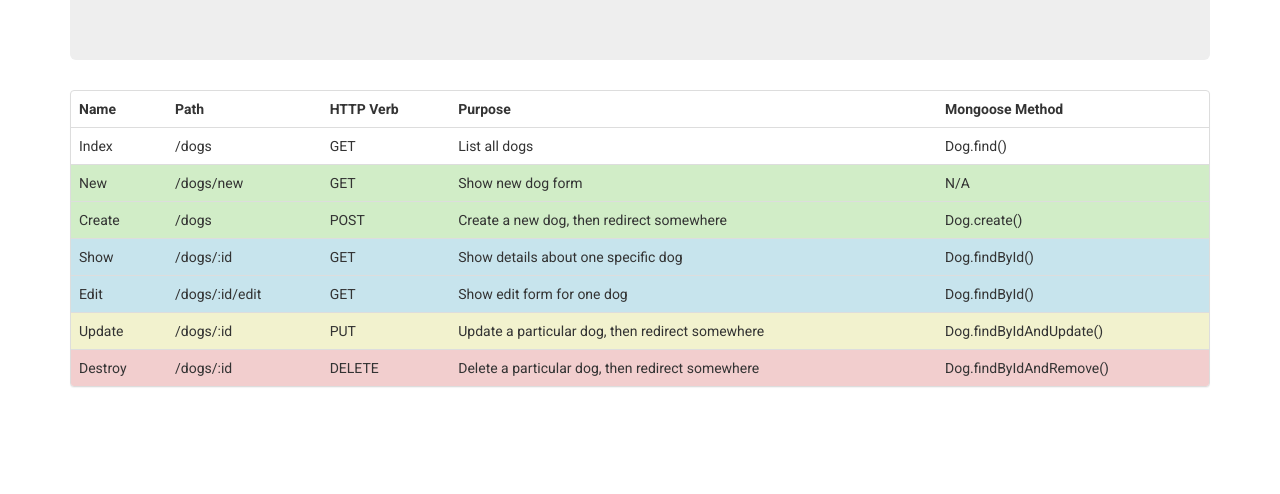
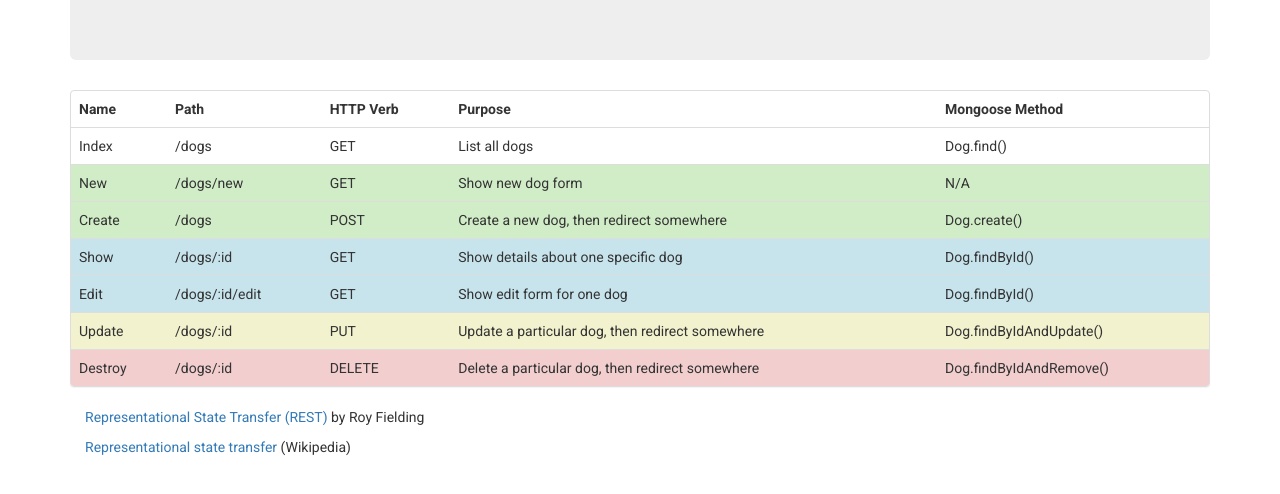
Before and after one commit to combes/reference, a plain HTML site: page restful-routes/index.html in a window 1280 px wide. Shown: the part 180-674 px from the top of the page. Drawn offline with nearby package versions, Linux system fonts and the light colour scheme.

Commit message:
Added link references to REST.

```diff
--- a/restful-routes/index.html
+++ b/restful-routes/index.html
@@ -91,8 +91,12 @@
                     <td>Delete a particular dog, then redirect somewhere</td>
                     <td>Dog.findByIdAndRemove()</td>
                 </tr>
+            </table>
+        </div>
 
-            </table>
+        <div class="container">
+          <p><a href="http://www.ics.uci.edu/~fielding/pubs/dissertation/rest_arch_style.htm">Representational State Transfer (REST)</a> by Roy Fielding</p>
+          <p><a href="https://en.wikipedia.org/wiki/Representational_state_transfer">Representational state transfer</a> (Wikipedia)</p>
         </div>
     </div>
 
```
